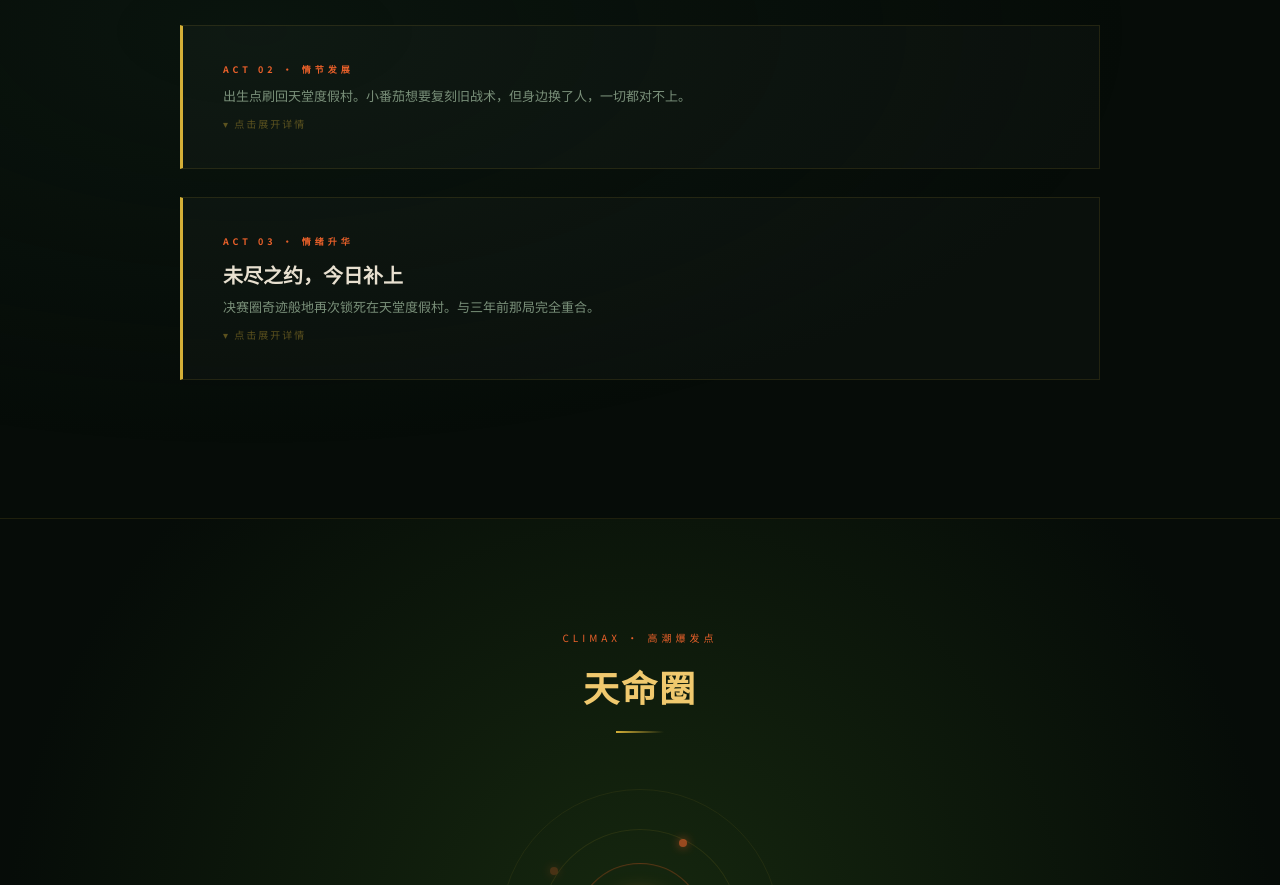
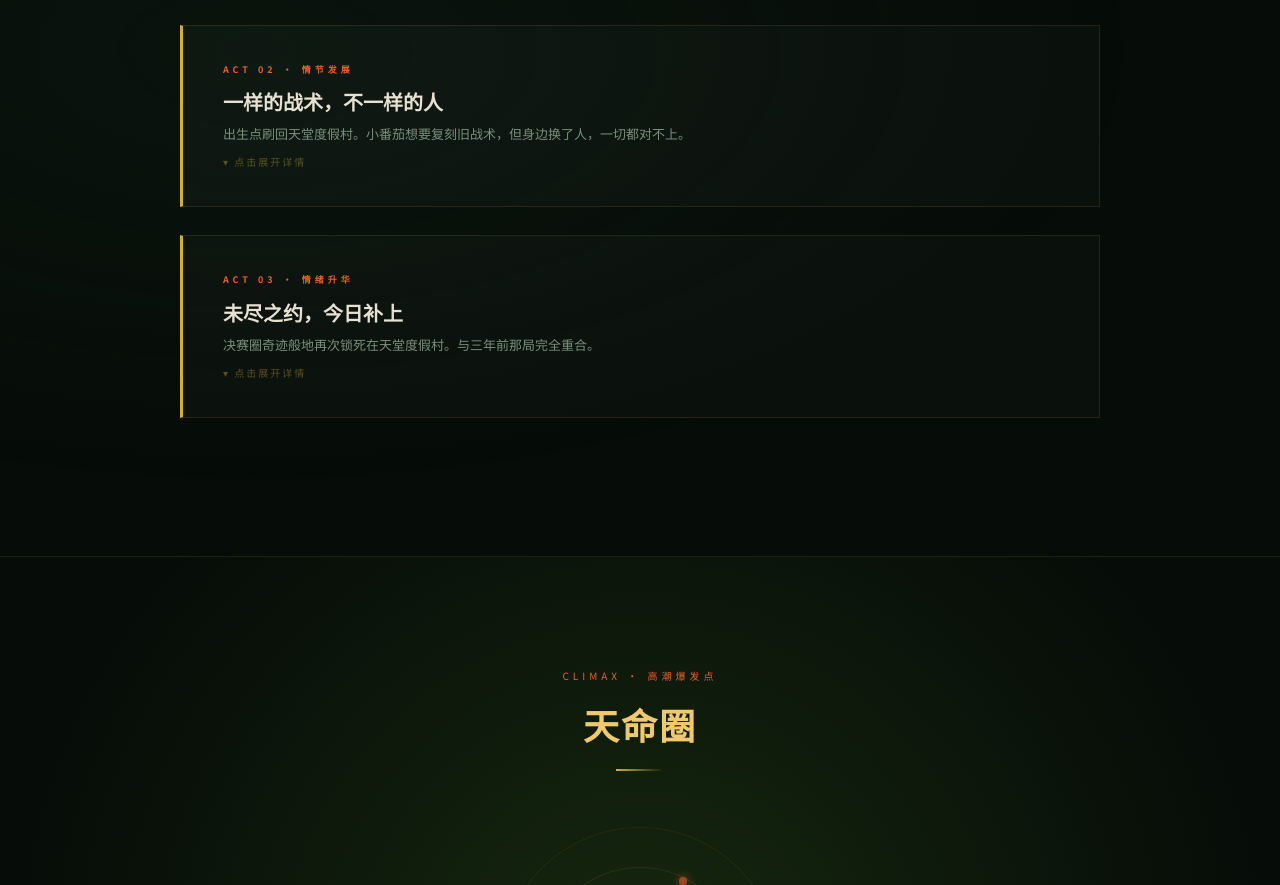
Before and after one commit to alexaaao531-byte/tomatodrama, a plain HTML site: page index.html in a window 1280 px wide. Shown: the part 1917-2802 px from the top of the page. Drawn offline with Linux system fonts and the light colour scheme.

Commit message:
Update index.html

```diff
--- a/index.html
+++ b/index.html
@@ -496,6 +496,7 @@
     <!-- ACT 02 -->
     <div class="story-block reveal" onclick="toggleAct(this)">
       <span class="act-label">ACT 02 · 情节发展</span>
+      <div class="story-title">一样的战术，不一样的人</div>
       <div class="story-summary">出生点刷回天堂度假村。小番茄想要复刻旧战术，但身边换了人，一切都对不上。</div>
       <div class="expand-hint">▾ 点击展开详情</div>
       <div class="story-body">
```
